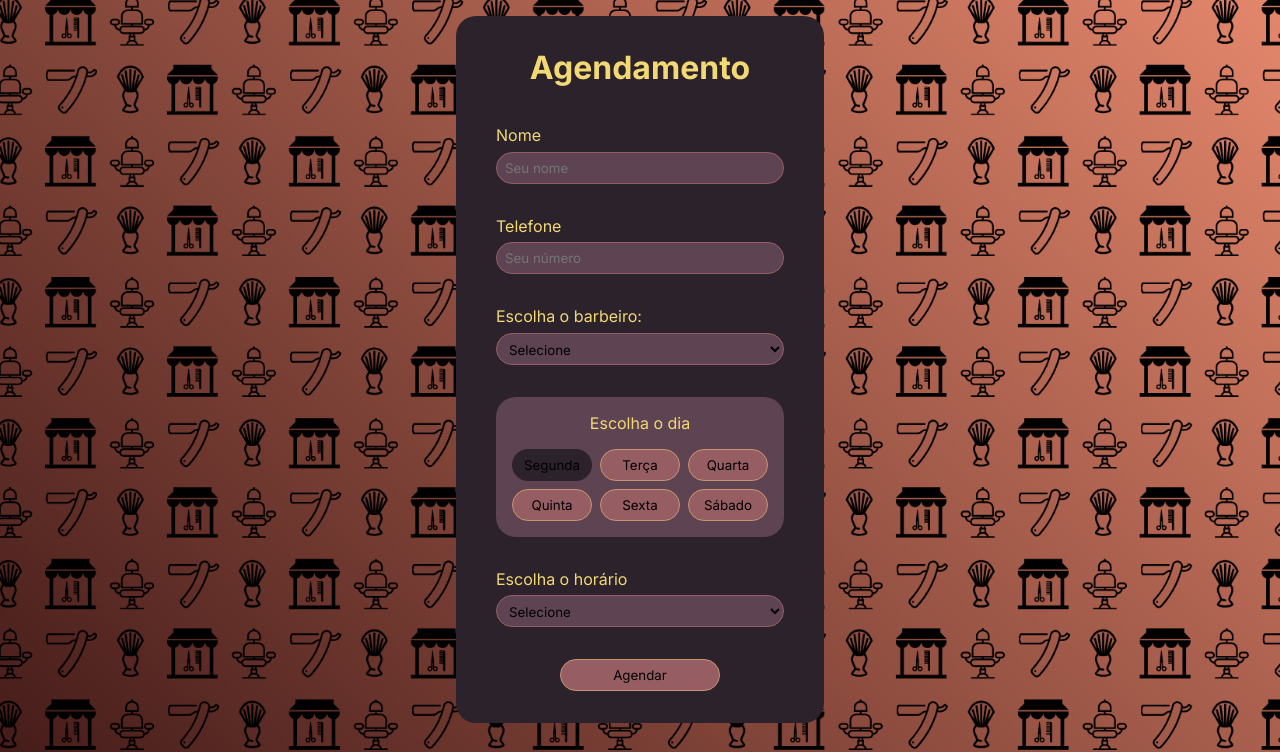
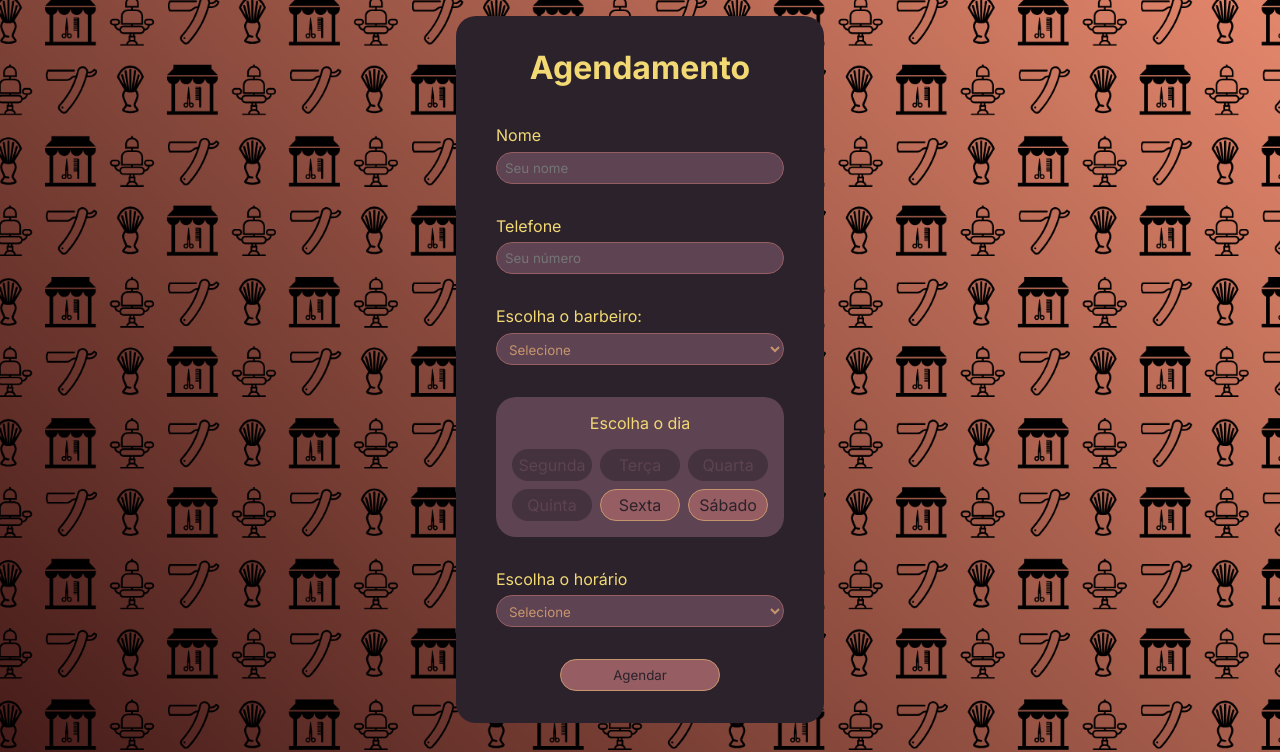
Before and after one commit to Jardiel-Ns/Barber, a website: page index.html in a window 1280 px wide. Shown: the top 752 px of the page. Drawn offline with Linux system fonts and the light colour scheme; files whose address does not match are found by name.

Commit message:
validação de dias validos

```diff
--- a/index.html
+++ b/index.html
@@ -32,12 +32,23 @@
         <div class="day-box">
           <span>Escolha o dia</span>
           <div class="days">
-            <button type="button" class="btn btn-locked">Segunda</button>
-            <button type="button" class="btn">Terça</button>
-            <button type="button" class="btn">Quarta</button>
-            <button type="button" class="btn">Quinta</button>
-            <button type="button" class="btn">Sexta</button>
-            <button type="button" class="btn">Sábado</button>
+            <input type="radio" name="dia_agendamento" id="segunda" value="segunda" data-day="1" disabled>
+            <label for="segunda" class="btn btn-locked">Segunda</label>
+
+            <input type="radio" name="dia_agendamento" id="terca" value="terca" required data-day="2">
+            <label for="terca" class="btn">Terça</label>
+
+            <input type="radio" name="dia_agendamento" id="quarta" value="quarta" data-day="3">
+            <label for="quarta" class="btn">Quarta</label>
+
+            <input type="radio" name="dia_agendamento" id="quinta" value="quinta" required data-day="4">
+            <label for="quinta" class="btn">Quinta</label>
+
+            <input type="radio" name="dia_agendamento" id="sexta" value="sexta" data-day="5">
+            <label for="sexta" class="btn">Sexta</label>
+
+            <input type="radio" name="dia_agendamento" id="sabado" value="sabado" data-day="6">
+            <label for="sabado" class="btn">Sábado</label>
           </div>
         </div>
 
@@ -57,7 +68,6 @@
           <option value="18:00">18:00</option>
         </select>
 
-        <input type="hidden" name="day" id="selected-day">
         <button type="submit" class="btn submit-button">Agendar</button>
       </form>
     </div>
@@ -67,5 +77,6 @@
       <span>Sou barbeiro</span>
     </a>
   </main>
+  <script src="script/scheduling.js"></script>
 </body>
 </html>
--- /dev/null
+++ b/script/scheduling.js
@@ -0,0 +1,27 @@
+const form = document.querySelector('form');
+
+function blockday () {
+  const data = new Date().getDay();
+  const inputs = document.querySelectorAll('input[type="radio"]');
+
+  for (let i = 0; i < inputs.length; i++) {
+    const diaDoBotao = parseInt(inputs[i].getAttribute("data-day"));
+    const label = document.querySelector(`label[for="${inputs[i].id}"]`);
+
+    if (diaDoBotao < data) {
+        inputs[i].disabled = true;
+        if (label) {
+            label.classList.add("btn-locked");
+        }
+    }
+  }
+}
+
+form.addEventListener('submit', (event) => {
+    event.preventDefault();
+    const data = new FormData(form);
+    const agendamentos = Object.fromEntries(data.entries());
+    console.log("Dados do Agendamento:", agendamentos);
+});
+
+blockday();
--- a/styles/sass/pages/scheduling.scss
+++ b/styles/sass/pages/scheduling.scss
@@ -72,6 +72,7 @@ body {
   border: 1px solid $bg-color3;
   padding: .5rem;
   transition: all .2s ease-in-out;
+  color: $bg-color4;
 }
 
 .input:focus {
@@ -108,6 +109,10 @@ body {
   grid-template-columns: repeat(3, 1fr);
   grid-template-rows: repeat(2, 1fr);
   gap: .5rem;
+
+  & input[type="radio"] {
+    display: none;
+  }
 }
 
 .btn {
@@ -119,6 +124,12 @@ body {
   height: 2rem;
   cursor: pointer;
   transition: all .2s ease-in-out;
+  text-align: center;
+  color: $bg-color1;
+
+  display: flex;
+  align-items: center;
+  justify-content: center;
 }
 
 .btn:hover {
@@ -127,7 +138,7 @@ body {
   transform: scale(1.1);
 }
 
-.btn:focus {
+input[type="radio"]:checked + .btn {
   border: 1px solid $bg-color5;
   background-color: $bg-color4;
 }
@@ -135,7 +146,8 @@ body {
 .btn-locked {
   border: none;
   background-color: $bg-color1;
-  transform: scale(1);
+  color: $bg-color2;
+  opacity: .5;
   cursor: auto;
 }
 
```
Also changed, not shown: styles/index.css, 2 other files.
